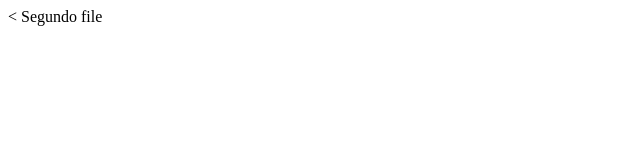
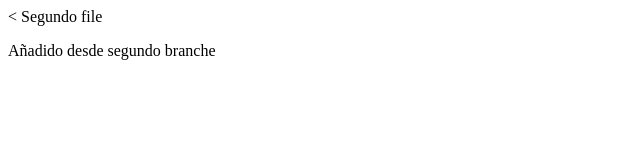
Before and after one commit to renzojsf/Mireponro3desdepcescrito, a plain HTML site: page index2.html in a window 1280 px wide. Shown: the whole page, without its empty margins (0-640 px from the left). Drawn offline with Linux system fonts and the light colour scheme.

Commit message:
1er cambio desde segundo banche
Primera ediccion del branche2

```diff
--- a/index2.html
+++ b/index2.html
@@ -4,6 +4,6 @@
 	Segundo file
 </head>
 <body>
-
+<p>Añadido desde segundo branche</p>
 </body>
 </html>
```
